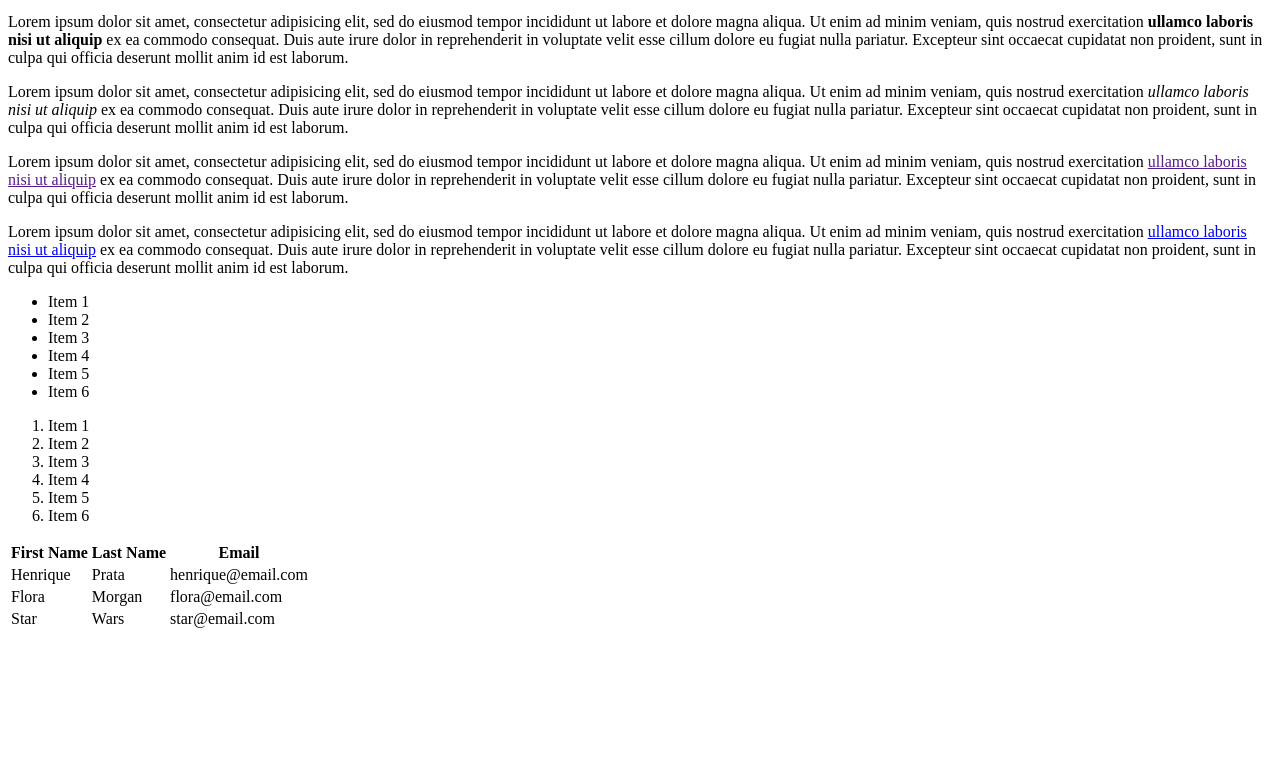
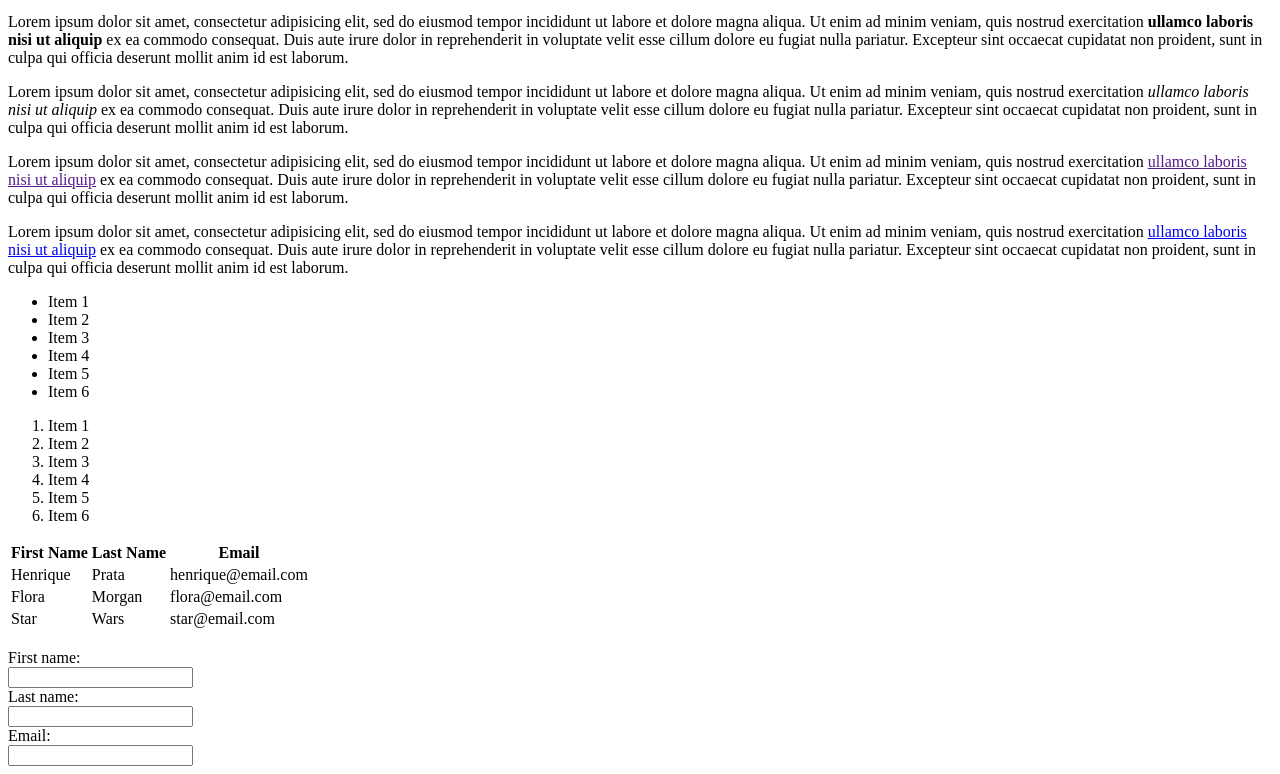
Before and after one commit to pratah/HTML-Cheat_Sheet, a plain HTML site: page index.html in a window 1280 px wide. Shown: the part 345-1119 px from the top of the page. Before the commit the page ends 984 px from the top, so only its background shows below. Drawn offline with Linux system fonts and the light colour scheme.

Commit message:
Added more content

```diff
--- a/index.html
+++ b/index.html
@@ -108,5 +108,18 @@
 			</tbody>
 		</table>
 
+		<!--Line break-->
+		<br>
+
+		<!--Forms-->
+		<form>
+			<label for="fname">First name:</label><br>
+  			<input type="text" id="fname" name="fname"><br>
+  			<label for="lname">Last name:</label><br>
+  			<input type="text" id="lname" name="lname"><br>
+  			<label for="email">Email:</label><br>
+  			<input type="text" id="email" name="email">
+		</form>
+
 	</body>
 </html>
```
Also changed, not shown: 1 other file.
